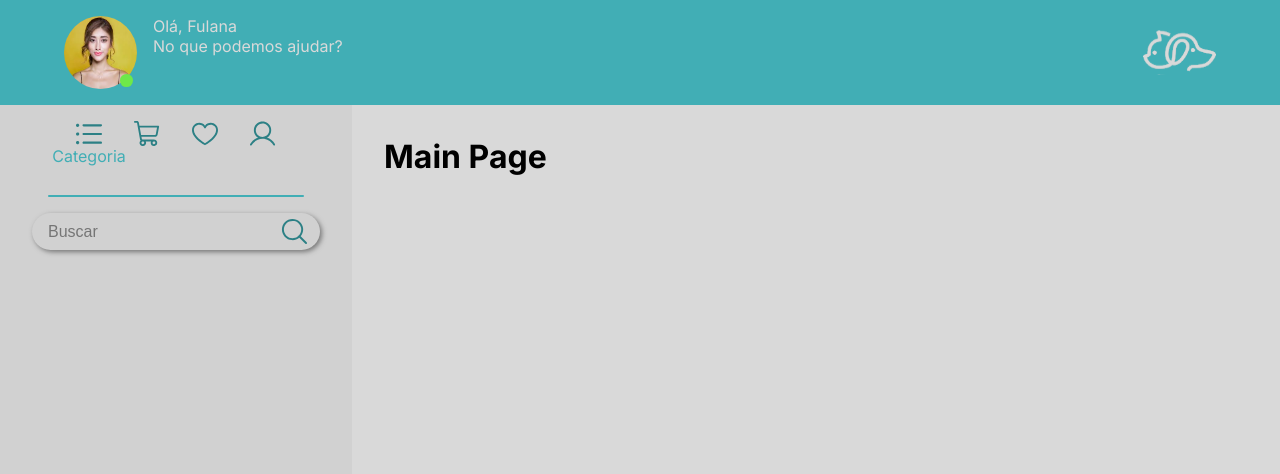
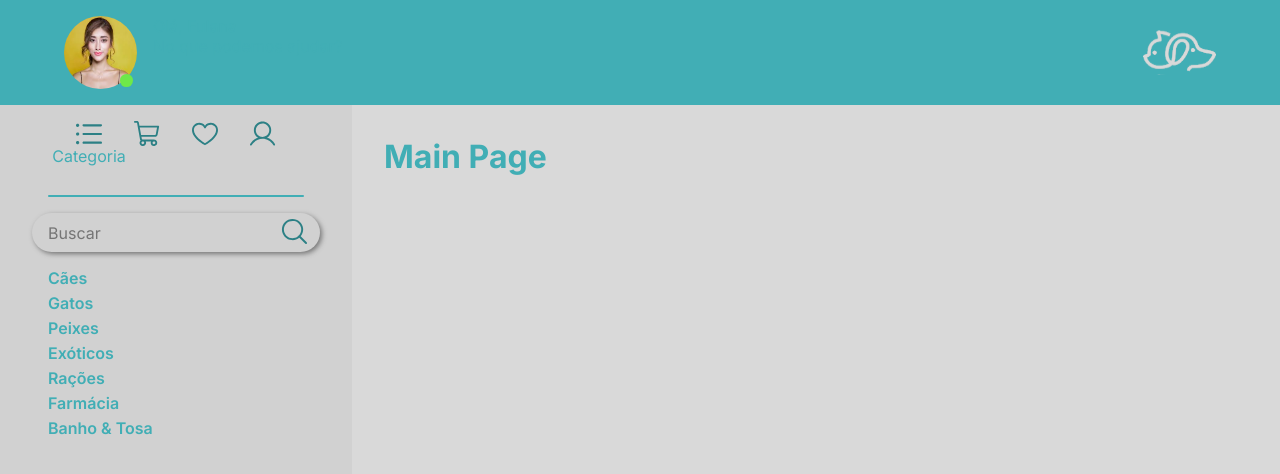
Before and after one commit to DevsYard/gsevenapp, a Next.js app: page / in a window 1280 px wide. Shown: the top 474 px of the page. Built offline with nearby package versions, Linux system fonts and the light colour scheme.

Commit message:
Feature:   - criado componente ListaCategorias.   - configuração do Sass.

```diff
--- /dev/null
+++ b/public/Position Study_files/style.css
@@ -0,0 +1,50 @@
+* {
+  margin: 0;
+  padding: 0;
+  box-sizing: border-box;
+}
+
+body {
+  background: #272727;
+  height: 100vh;
+  display: grid;
+  place-content: center;
+}
+
+.container {
+  width: 5rem;
+  height: 10rem;
+  border: solid;
+  border-radius: 80px;
+  background: linear-gradient(#3f006c, #750050, #b10042, #da4837, #f7bb38);
+}
+
+.esperandoAnimacao {
+  width: 10rem;
+  height: 10rem;
+  background: yellowgreen;
+  border-radius: 50%;
+}
+
+.teste {
+  width: 10rem;
+  height: 10rem;
+  background: yellowgreen;
+  border-radius: 50%;
+}
+
+.teste:hover {
+  animation: 3000ms animation ease-in;
+}
+
+@keyframes animation {
+  0% {
+    opacity: 1;
+  }
+  100% {
+    opacity: 0;
+    transform: scale(1000);
+  }
+}
+
+/*# sourceMappingURL=style.css.map */
--- a/src/app/components/Categories/index.tsx
+++ b/src/app/components/Categories/index.tsx
@@ -4,6 +4,7 @@
 import styles from '../../page.module.sass'
 import Link from 'next/link'
 import { useState } from 'react'
+import ListaCategorias from '../ListaCategorias'
 
 
 interface Item {
@@ -13,7 +14,6 @@
 }
 
 export default function Categories() {
-
 
   const [animation, setAnimation] = useState([
     styles.functionBtnOff,
@@ -99,11 +99,9 @@
   return (
 		<div className={styles.categories}>
 			<nav className={styles.optionsMenu}>
-				<div
-					className={styles.selection}
-          >
+				<div className={styles.selection}>
 					<Image
-  					onClick={(e) => animate(e)}
+						onClick={(e) => animate(e)}
 						src={options[0].img}
 						alt={options[0].alt}
 						width={26}
@@ -112,11 +110,9 @@
 					/>
 					<div className={animation[0]}>{options[0].text}</div>
 				</div>
-				<div
-					className={styles.selection}
-          >
+				<div className={styles.selection}>
 					<Image
-  					onClick={(e) => animate(e)}
+						onClick={(e) => animate(e)}
 						src={options[1].img}
 						alt={options[1].alt}
 						width={26}
@@ -125,11 +121,9 @@
 					/>
 					<div className={animation[1]}>{options[1].text}</div>
 				</div>
-				<div
-					className={styles.selection}
-          >
+				<div className={styles.selection}>
 					<Image
-	  				onClick={(e) => animate(e)}
+						onClick={(e) => animate(e)}
 						src={options[2].img}
 						alt={options[2].alt}
 						width={26}
@@ -138,11 +132,9 @@
 					/>
 					<div className={animation[2]}>{options[2].text}</div>
 				</div>
-				<div
-					className={styles.selection}
-          >
+				<div className={styles.selection}>
 					<Image
-		  			onClick={(e) => animate(e)}
+						onClick={(e) => animate(e)}
 						src={options[3].img}
 						alt={options[3].alt}
 						width={26}
@@ -164,6 +156,8 @@
 					<Image src='/lupa.svg' alt='Busca' width={26} height={26} />
 				</div>
 			</label>
+
+			<ListaCategorias />
 		</div>
 	);
 }
--- /dev/null
+++ b/src/app/components/ListaCategorias/index.tsx
@@ -0,0 +1,46 @@
+import Image from 'next/image'
+import styles from '../../page.module.sass'
+import Link from 'next/link'
+
+export default function ListaCategorias() {
+	return (
+		<>
+			<details className={styles.listCategories}>
+				<summary className={styles.summary}>Cães</summary>
+				<ul>
+					<li><a href='/dog_food'>{'ração'}</a></li>
+					<li><a href='/toys'>{'brinquedo'}</a></li>
+					<li><a href='/bath'>{'banho & tosa'}</a></li>
+					<li><a href='/cleaning'>{'limpeza'}</a></li>
+					<li><a href='/pharmacy'>{'farmácia'}</a></li>
+					<li><a href='/abode'>{'estadia'}</a></li>
+					<li><a href='/healthcare'>{'cuidados'}</a></li>
+					<li><a href='/snacks'>{'snacks'}</a></li>
+				</ul>
+			</details>
+			<details className={styles.listCategories}>
+				<summary className={styles.summary}>Gatos</summary>
+				<ul>
+					<li><a href='/cat_food'>{'ração'}</a></li>
+					<li><a href='#'>{'brinquedo'}</a></li>
+					<li><a href='#'>{'banho & tosa'}</a></li>
+					<li><a href='#'>{'limpeza'}</a></li>
+					<li><a href='#'>{'farmácia'}</a></li>
+					<li><a href='#'>{'estadia'}</a></li>
+					<li><a href='#'>{'cuidados'}</a></li>
+					<li><a href='#'>{'snacks'}</a></li>
+				</ul>
+			</details>
+			<details className={styles.listCategories}>
+				<summary className={styles.summary}>Peixes</summary><a href='#'>teste</a></details>
+			<details className={styles.listCategories}>
+				<summary className={styles.summary}>Exóticos</summary><a href='#'>teste</a></details>
+			<details className={styles.listCategories}>
+				<summary className={styles.summary}>Rações</summary><a href='#'>teste</a></details>
+			<details className={styles.listCategories}>
+				<summary className={styles.summary}>Farmácia</summary><a href='#'>teste</a></details>
+			<details className={styles.listCategories}>
+				<summary className={styles.summary}>Banho & Tosa</summary><a href='#'>teste</a></details>
+		</>
+	);
+}
--- a/src/app/globals.sass
+++ b/src/app/globals.sass
@@ -1,4 +1,9 @@
+@use 'variables'
+@import url('https://fonts.googleapis.com/css2?family=Inter:wght@100;300;400;700&display=swap')
+
 *
   box-sizing: border-box
   padding: 0
   margin: 0
+  font-family: 'Inter', sans-serif
+  color: variables.$btnPrimary
--- a/src/app/page.module.sass
+++ b/src/app/page.module.sass
@@ -148,7 +148,6 @@
         @include variables.functionBtn(nameAnimationIn)
         z-index: -1
 
-
   & .divider
     margin-top: 1rem
     background: variables.$secondary
@@ -167,6 +166,21 @@
       top: 0.3rem
       cursor: pointer
 
+  & .listCategories
+    width: 90%
+    margin-inline: 2rem
+    padding-bottom: 5px
+    & .summary
+      @include variables.focusStyle(variables.$secondary)
+      font-weight: 600
+      padding-inline: 1rem
+      list-style: none
+    li
+      list-style: none
+    & a
+      padding-left: 2rem
+      text-decoration: none
+      @include variables.focusStyle(variables.$secondary)
 
 .mainPage
   display: flex
@@ -175,8 +189,6 @@
   background: variables.$primary
 
 
-
-
 @media ( max-width:850px )
   .aside
     width: 0px
--- a/src/app/userhome/page.tsx
+++ b/src/app/userhome/page.tsx
@@ -33,5 +33,5 @@
 				<Main />
 			</div>
 		</div>
-  )
+	);
 }
```
Also changed, not shown: public/Position Study.html (added, +64 -0 lines), 1 other file (tests, documents, lock files or other folders). Lines whose indentation alone changed are shown as unchanged.
